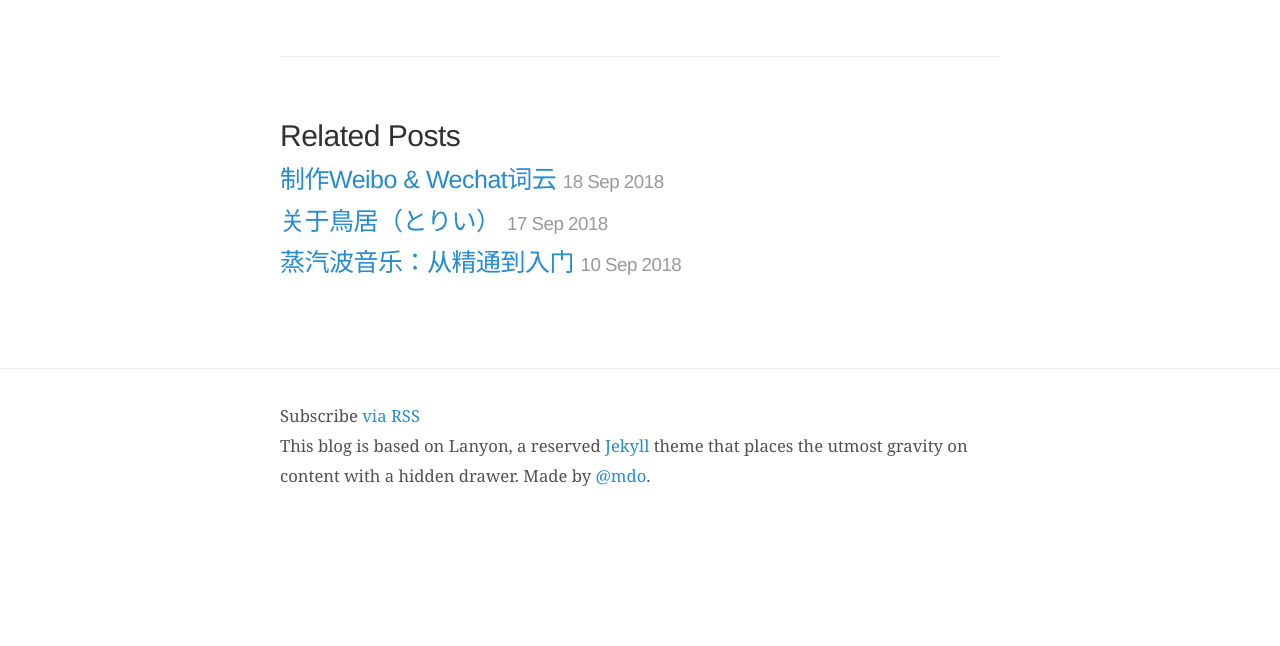
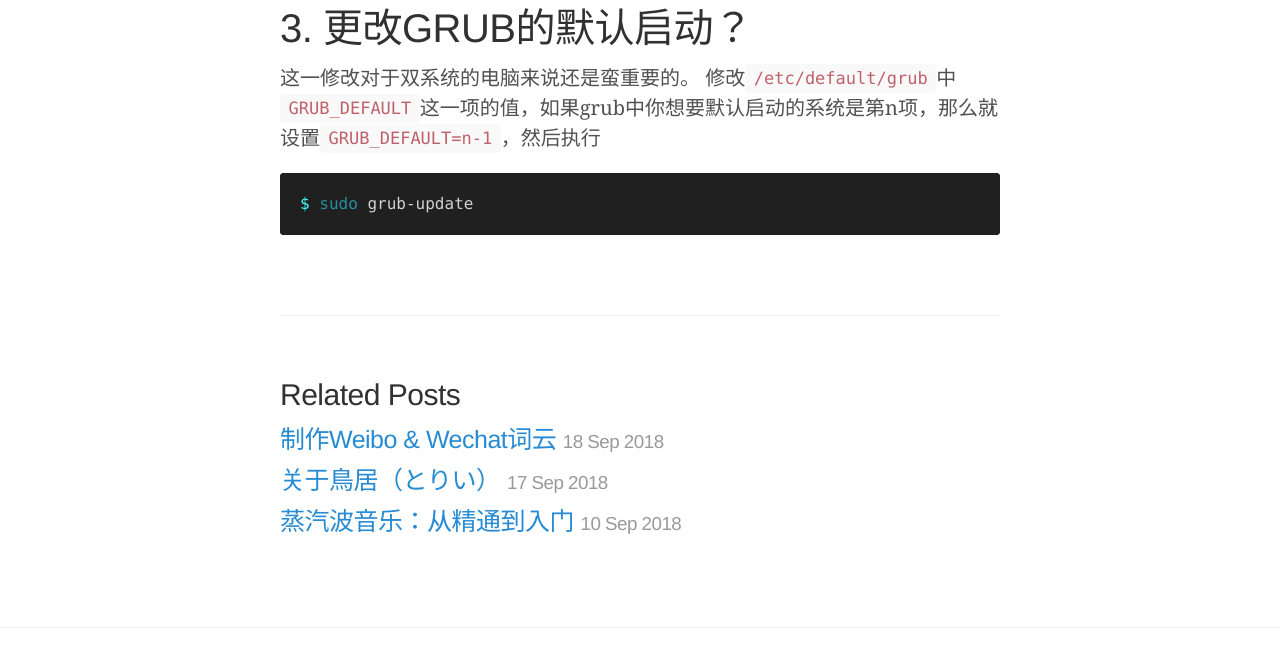
Before and after one commit to wittyfilter/wittyfilter.github.io, a Jekyll site: the page built from _posts/2014-09-18-learning-linux.md, in a window 1280 px wide and 900 px high, scrolled down 856 px, cut to the strip 254-900 px from the top of the window. Built offline with Jekyll 4.4.1, drawn with Linux system fonts in a browser that asks for light colours; some web fonts are replaced; comment, search, counter and statistics services are not loaded; before the commit the page ends 1600 px from its top, so only the background shows below that.

Commit message:
Update Posts

````diff
--- a/_posts/2014-09-18-learning-linux.md
+++ b/_posts/2014-09-18-learning-linux.md
@@ -16,3 +16,10 @@
 
 [http://imgur.com/gallery/YLInLlY](http://imgur.com/gallery/YLInLlY)
 ![](http://i.imgur.com/YLInLlY.png)
+
+# 3. 更改GRUB的默认启动？
+这一修改对于双系统的电脑来说还是蛮重要的。
+修改`/etc/default/grub`中`GRUB_DEFAULT`这一项的值，如果grub中你想要默认启动的系统是第n项，那么就设置`GRUB_DEFAULT=n-1`，然后执行
+```zsh
+$ sudo grub-update
+```
````
Also changed, not shown: other parts of _posts/2014-09-18-learning-linux.md (+3 -3 lines), _posts/2018-09-18-weibo-and-wechat-word-cloud.md (+10 -10 lines).
